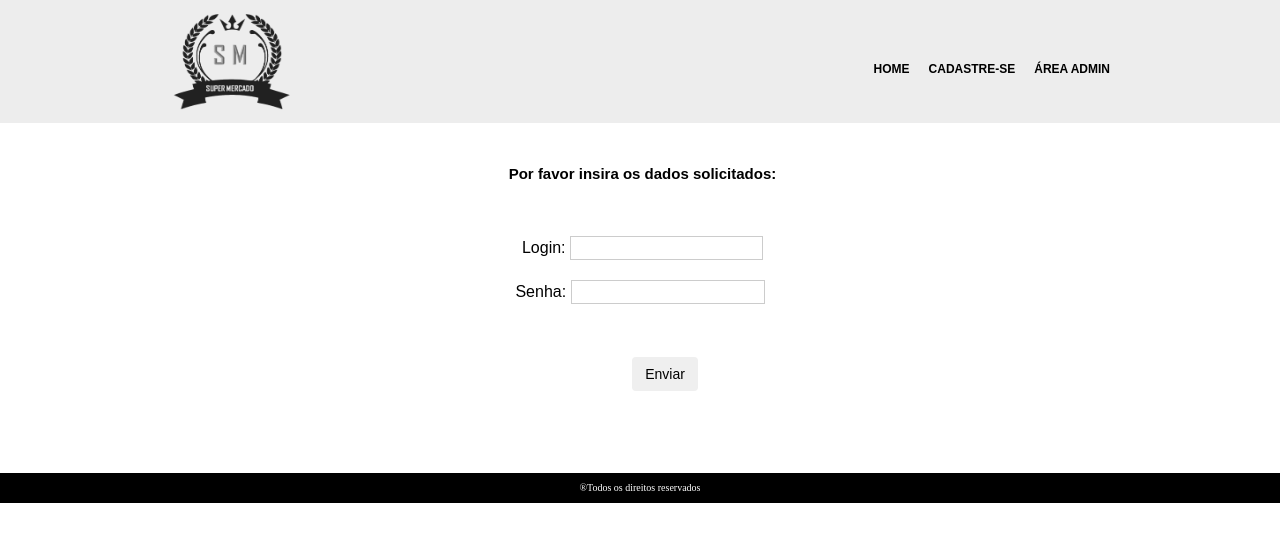
After one commit to BastosDiogo/projeto-app-vendas, a Flask app: page /verificar-admin in a window 1280 px wide. The commit adds this page. Shown: the top 542 px of the page. Run offline with Flask 2, Linux system fonts and the light colour scheme.

Commit message:
Criação módulo admin, com alteração de preços.

```diff
--- a/app.py
+++ b/app.py
@@ -2,6 +2,8 @@ from flask import Flask, render_template, request, redirect, session, flash
 from service.mercado import Mercado
 from service.trazer_precos import TrazPrecos
 from service.tratar_dados import TratarDados
+from service.mensagens_usuario import MensagemUsuario
+from service.admin import Admin
 
 
 app = Flask(__name__)
@@ -10,6 +12,9 @@ app.secret_key = 'app-venda-produtos'
 # candidatos = Candidatos()
 
 titulo = 'Super Mercado - App venda produtos'
+mercado = Mercado()
+mensagem_usurio = MensagemUsuario()
+admin_sistema = Admin()
 # mensagem_acesso_negado ="""Seu NOME e CPF já constam em nosso banco de dados.
 #     Obrigado por sua confiança"""
 
@@ -18,8 +23,10 @@ titulo = 'Super Mercado - App venda produtos'
 # mensagem_acesso_negado_cpf_existente = """O CPF inserido já consta em nossa
 #     base de dados."""
 
-# mensagem_acesso_permitido = """Você ainda não tem cadastro na Bulleyes.
-#     Por favor continue o preencimento"""
+# mensagem_acesso_permitido = """Usuário Autenciado com sucesso."""
+# mensagem_modificaco_preco = """
+#     Preços modificados. Caso deseje alterár-los novamente, redigite os novos preços.
+#     """
 
 @app.route('/')
 def pagina_inicial():
@@ -29,16 +36,16 @@ def pagina_inicial():
 
 @app.route('/produtos-higiene-pessoal')
 def higiene_pessoal():
-    precos = TrazPrecos().precos()
+    precos = TrazPrecos().precos("higiene")
 
-    pasta_dente = precos['pasta_dente']
-    sabonete = precos['sabonete']
-    shampoo = precos['shampoo']
-    escova_dente = precos['escova_dente']
-    algodao_bola =precos['algodao_bola']
-    cotonete = precos['cotonete']
-    fio_dental = precos['fio_dental']
-    papel_hienico = precos['papel_hienico']
+    pasta_dente = precos['6c4359df-5bc3-11ed-88bb-24f5aaf0a4bc']
+    sabonete = precos['6cbe566c-5bc3-11ed-b190-24f5aaf0a4bc']
+    shampoo = precos['6d2666dc-5bc3-11ed-b6bb-24f5aaf0a4bc']
+    escova_dente = precos['6d8f61f6-5bc3-11ed-afb8-24f5aaf0a4bc']
+    algodao_bola =precos['6dfddb2d-5bc3-11ed-aca7-24f5aaf0a4bc']
+    cotonete = precos['6e9e12d8-5bc3-11ed-ad8c-24f5aaf0a4bc']
+    fio_dental = precos['6f033d51-5bc3-11ed-a42d-24f5aaf0a4bc']
+    papel_hienico = precos['6f8390c6-5bc3-11ed-8e4e-24f5aaf0a4bc']
 
     return render_template(
         'higiene_pessoal.html',
@@ -56,16 +63,16 @@ def higiene_pessoal():
 
 @app.route('/produtos-bebidas')
 def bebidas():
-    precos = TrazPrecos().precos()
+    precos = TrazPrecos().precos("bebida")
 
-    conhaque = precos['conhaque']
-    cerveja_lata_350ml = precos['cerveja_lata_350ml']
-    H2O = precos['H2O']
-    cerveja_antartica_600ml = precos["cerveja_antartica_600ml"]
-    cerveja_heineken_600ml = precos['cerveja_heineken_600ml']
-    chopp_vinho_473ml = precos['chopp_vinho_473ml']
-    vinho_tinto = precos['vinho_tinto']
-    vinho_branco = precos['vinho_branco']
+    conhaque = precos['5b1cfeff-5bb0-11ed-9dd1-24f5aaf0a4bc']
+    cerveja_lata_350ml = precos['3124e9f0-5bb0-11ed-a729-24f5aaf0a4bc']
+    H2O = precos['31b89e43-5bb0-11ed-ae6f-24f5aaf0a4bc']
+    cerveja_antartica_600ml = precos["322d801a-5bb0-11ed-8421-24f5aaf0a4bc"]
+    cerveja_heineken_600ml = precos['32962d08-5bb0-11ed-a92a-24f5aaf0a4bc']
+    chopp_vinho_473ml = precos['32fe1697-5bb0-11ed-b06f-24f5aaf0a4bc']
+    vinho_tinto = precos['33ce10ec-5bb0-11ed-9500-24f5aaf0a4bc']
+    vinho_branco = precos['34364879-5bb0-11ed-9ce0-24f5aaf0a4bc']
 
     return render_template(
         'bebidas.html',
@@ -83,16 +90,16 @@ def bebidas():
 
 @app.route('/produtos-petiscos')
 def petiscos():
-    precos = TrazPrecos().precos()
+    precos = TrazPrecos().precos("petisco")
 
-    amendoim = precos['amendoim']
-    azeitona = precos['azeitona']
-    bata_chips = precos['bata_chips']
-    fandangos = precos['fandangos']
-    pingo_ouro = precos['pingo_ouro']
-    queijo_bola = precos['queijo_bola']
-    torrada_queijo = precos['torrada_queijo']
-    torrada_amanteigada =precos['torrada_amanteigada']
+    amendoim = precos['3cf71d50-5bc4-11ed-8f9b-24f5aaf0a4bc']
+    azeitona = precos['3d6aba3e-5bc4-11ed-9a37-24f5aaf0a4bc']
+    bata_chips = precos['3dd09579-5bc4-11ed-b8b5-24f5aaf0a4bc']
+    fandangos = precos['3e69c84b-5bc4-11ed-a16a-24f5aaf0a4bc']
+    pingo_ouro = precos['3ef741bb-5bc4-11ed-840b-24f5aaf0a4bc']
+    queijo_bola = precos['3f6e8dd8-5bc4-11ed-801b-24f5aaf0a4bc']
+    torrada_queijo = precos['3fd76fa2-5bc4-11ed-8497-24f5aaf0a4bc']
+    torrada_amanteigada =precos['4082ec82-5bc4-11ed-92fb-24f5aaf0a4bc']
 
     return render_template(
         'petiscos.html',
@@ -106,6 +113,38 @@ def petiscos():
         torrada_queijo=torrada_queijo,
         torrada_amanteigada=torrada_amanteigada
     )
+# methods = ['POST',]
+@app.route('/verificar-admin')
+def verificar_admin():
+    return render_template(
+        'verificar_admin.html', titulo=titulo)
+
+@app.route('/autenticar',methods = ['POST',])
+def autenticar():
+    login = request.form['login']
+    senha = request.form['senha']
+    admins_cadastrados = admin_sistema.admins_cadastrados(login,senha)
+
+    if admins_cadastrados:
+        flash(mensagem_usurio.mensagem_acesso_permitido(True))
+        return redirect('/area-admin')
+
+    flash(mensagem_usurio.mensagem_acesso_permitido(False))
+    return render_template('verificar_admin.html')
+
+
+@app.route('/area-admin', methods = ['POST','GET'])
+def area_admin():
+    return render_template('area_admin.html', titulo=titulo)
+
+
+@app.route('/precos-atualizados', methods = ['POST','GET'])
+def precos_modificados():
+    precos_inseridos_usuario = request.form
+    precos_atualizados = mercado.atualizar_precos(precos_inseridos_usuario)
+    flash(mensagem_usurio.mensagem_modificaco_preco(precos_atualizados))
+
+    return render_template('area_admin.html', titulo=titulo)
 
 
 
--- a/static/geral.css
+++ b/static/geral.css
@@ -221,10 +221,177 @@ main {
     text-align:center;
 }
 
+.form-adm {
+  position: relative;
+	width: 940px;
+  height: 340px;
+	margin: 0 auto;
+  font-family: Arial, Helvetica, sans-serif;
+}
+
+#adm-titulo {
+  display: block;
+  /* width: 105%; */
+  padding-left: 5px;
+  text-align: center;
+  margin-top: 10px;
+  margin-bottom: 15px;
+  font-size: 15px;
+  font-weight: bold;
+  font-family: Arial, Helvetica, sans-serif;
+}
+
+.form-adm h2 {
+  padding-top: 33px;
+  box-sizing: border-box;
+}
+
+.form-control {
+  display: inline-block;
+  text-align: center;
+  /* background: rgb(0, 0, 0); */
+  width: 20%;
+  height: 20px;
+  margin-bottom: 10px;
+  color: #555;
+  border: 1px solid #ccc;
+  font-family: Arial, Helvetica, sans-serif;
+}
+
+.form-prod {
+  position: relative;
+	width: 940px;
+  height: auto;
+	margin: 0 auto;
+  font-family: Arial, Helvetica, sans-serif;
+}
+
+.prod {
+  display: inline-block;
+  text-align: center;
+  /* background: rgb(0, 0, 0); */
+  width: 20%;
+  height: 20px;
+  margin-bottom: 10px;
+  color: #555;
+  border: 1px solid #ccc;
+  font-family: Arial, Helvetica, sans-serif;
+}
+
+#prod {
+  display: inline-block;
+  text-align: center;
+  margin-top: 15px;
+  /* background: rgb(200, 0, 0); */
+  /* width: 800px; */
+  box-sizing: border-box;
+  vertical-align: top;
+}
+
+#prod-imagem {
+  display: inline-block;
+  text-align: center;
+  width: 100px;
+  height: 60px;
+  background: rgb(0, 0, 0);
+  box-sizing: border-box;
+  vertical-align: top;
+  margin-bottom: 10px;
+  margin-left: 35%;
+}
+
+.botao_prod {
+  display: inline-block;
+  padding: 6px 12px;
+  margin-bottom: 10px;
+  margin-left: 50%;
+  font-size: 14px;
+  font-weight: normal;
+  line-height: 1.42857143;
+  text-align: center;
+  white-space: nowrap;
+  vertical-align: middle;
+  -ms-touch-action: manipulation;
+      touch-action: manipulation;
+  cursor: pointer;
+  -webkit-user-select: none;
+     -moz-user-select: none;
+      -ms-user-select: none;
+          user-select: none;
+  background-image: none;
+  border: 1px solid transparent;
+  border-radius: 4px;
+}
+
+.btn {
+  display: inline-block;
+  padding: 6px 12px;
+  /* margin-bottom: 0; */
+  margin-bottom: 10px;
+  font-size: 14px;
+  font-weight: normal;
+  line-height: 1.42857143;
+  text-align: center;
+  white-space: nowrap;
+  vertical-align: middle;
+  -ms-touch-action: manipulation;
+      touch-action: manipulation;
+  cursor: pointer;
+  -webkit-user-select: none;
+     -moz-user-select: none;
+      -ms-user-select: none;
+          user-select: none;
+  background-image: none;
+  border: 1px solid transparent;
+  border-radius: 4px;
+}
+
+#adm {
+  display: block;
+  text-align: center;
+  /* text-align: justify; */
+  padding-top: 40px;
+  padding-left: 5px;
+  padding-bottom: 10px;
+  font-family: Arial, Helvetica, sans-serif;
+}
+#adm_2 {
+  display: block;
+  text-align: center;
+  padding-bottom: 10px;
+  font-family: Arial, Helvetica, sans-serif;
+}
+
+#enviar {
+  display: block;
+  /* width: 100%; */
+  padding-left: 50px;
+  padding-top: 33px;
+  text-align: center;
+  font-family: Arial, Helvetica, sans-serif;
+}
 
 .botao{
-    text-align:center;
-    padding: 0, 10%;
+  display: inline-block;
+  padding: 6px 12px;
+  margin-bottom: 0;
+  margin-bottom: 10px;
+  font-size: 14px;
+  font-weight: normal;
+  line-height: 1.42857143;
+  text-align: center;
+  white-space: nowrap;
+  vertical-align: middle;
+  -ms-touch-action: manipulation;
+      touch-action: manipulation;
+  cursor: pointer;
+  -webkit-user-select: none;
+     -moz-user-select: none;
+      -ms-user-select: none;
+          user-select: none;
+  background-image: none;
+  border: 1px solid transparent;
+  border-radius: 4px;
 }
 
 
--- a/templates/template.html
+++ b/templates/template.html
@@ -10,13 +10,15 @@
     <header>
         <div class="caixa">
             <h1>
-                <img id="logo" src="static\imagens\logo_limpa.png">
+                <a href="/">
+                    <img id="logo" src="static\imagens\logo_limpa.png">
+                </a>
             </h1>
             <nav>
                 <ul>
                     <li><a href="/">Home</a></li>
-                    <li><a href="/verificar-cpf">Carrinho</a></li>
-                    <li><a href="contatos.html">Cadastro</a></li>
+                    <li><a href="/verificar-cpf">Cadastre-se</a></li>
+                    <li><a href="/verificar-admin">Área Admin</a></li>
                 </ul>
             </nav>
         </div>
--- /dev/null
+++ b/templates/verificar_admin.html
@@ -0,0 +1,23 @@
+{% extends "template.html" %}
+{% block conteudo %}
+<div class="form-adm">
+    <ul>
+        <li>
+            <h2 id="adm-titulo">Por favor insira os dados solicitados:</h2>
+        </li>
+        <li>
+            <form method="POST" action="/autenticar">
+                <p id="adm"><label>Login:</label> <input class="form-control" type="text" name="login" required></p>
+                <p id="adm_2"><label>Senha:</label> <input class="form-control" type="password" name="senha" required></p>
+                <p id="enviar"><button class="botao" type="submit">Enviar</button></p>
+            </form>
+        </li>
+    </ul>
+</div>
+<!-- <h2 style="color:rgb(31,48,74)">Vamos verificar se você consta em nossos cadastros.</h2>
+    <h2 style="color:rgb(31,48,74)">Por favor insira os dados solicitados:</h2>
+    <br>
+    <br> -->
+
+
+{% endblock %}
```
Also changed, not shown: service/admin.py (added, +26 -0 lines), service/mensagens_usuario.py (added, +50 -0 lines), service/mercado.py (+41 -0 lines), service/trazer_precos.py (+7 -6 lines), templates/area_admin.html (added, +115 -0 lines).
